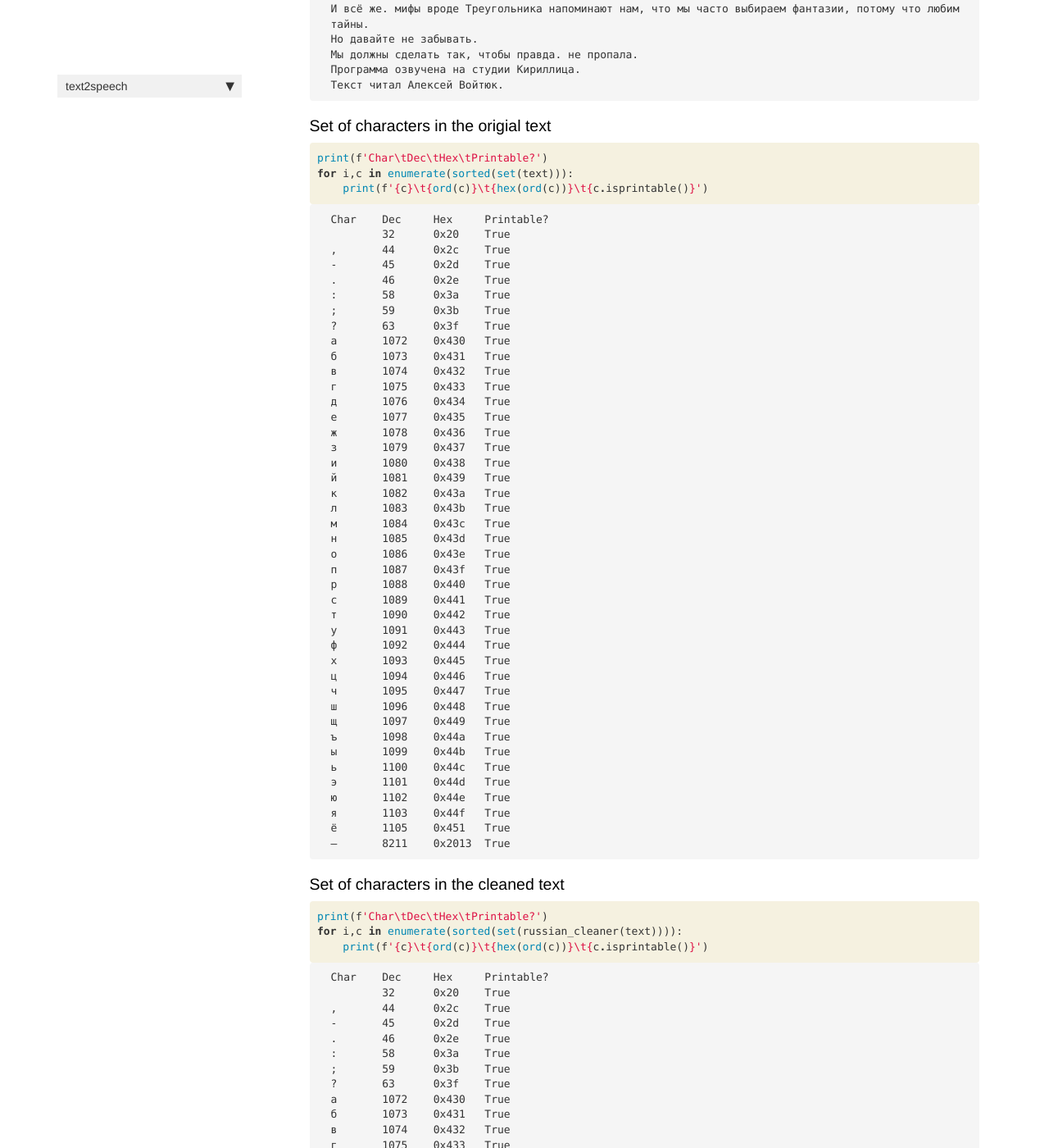
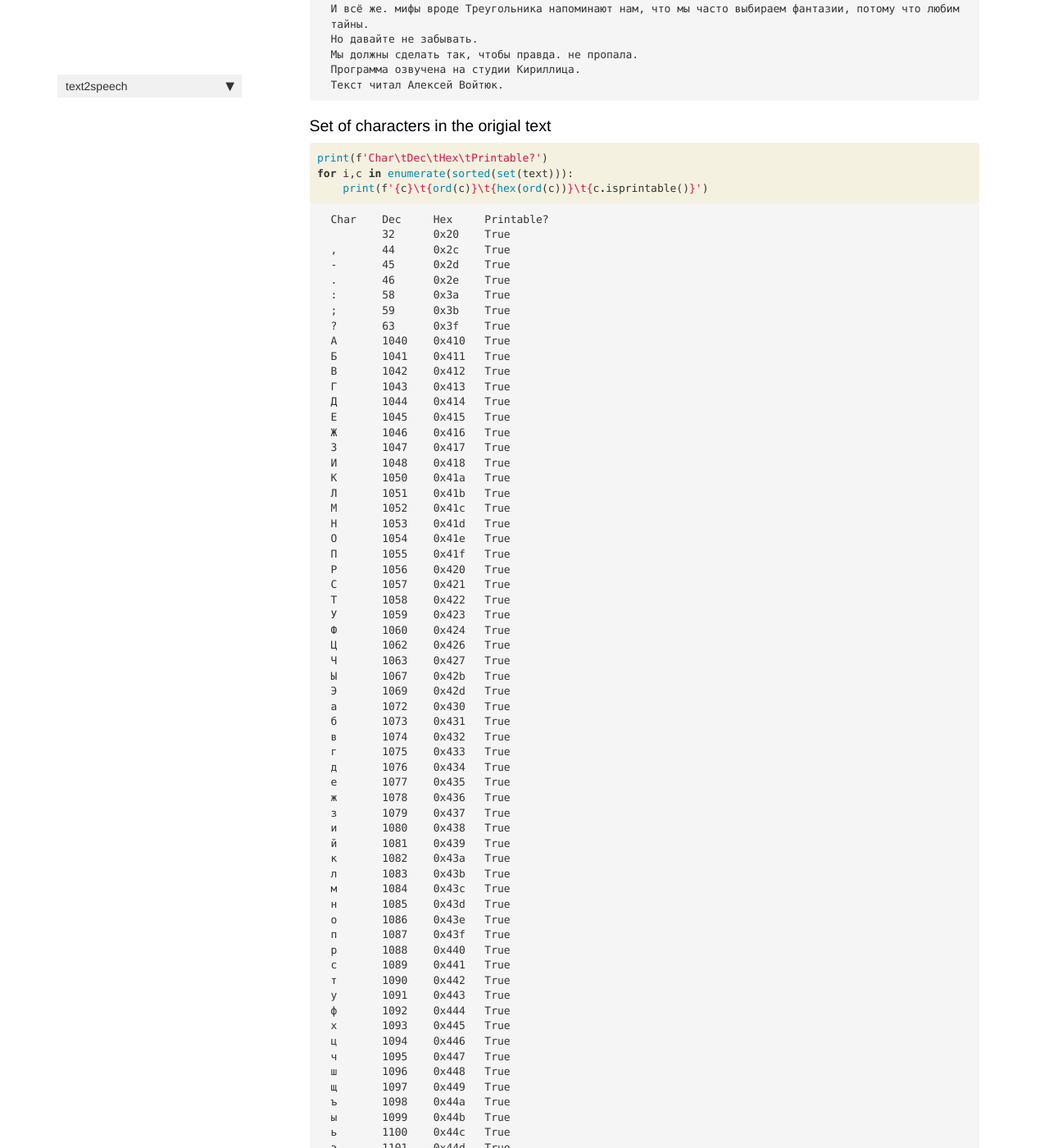
Before and after one commit to kdorichev/text2speech, a Jekyll site: the page built from docs/text_norm.html, in a window 1280 px wide and 1400 px high, scrolled down 15363 px. Shown: the whole window at 82% size. Built offline with Jekyll 4.4.1, drawn with Linux system fonts in a browser that asks for light colours; nearby versions of some CDN libraries; comment, search, counter and statistics services are not loaded; some of the changed text lies outside the part shown.

Commit message:
word tokenizer from razdel and word count check is back

```diff
--- a/docs/text_norm.html
+++ b/docs/text_norm.html
@@ -65,7 +65,7 @@
 
 
 <div class="output_markdown rendered_html output_subarea ">
-<h4 id="collapse_whitespace" class="doc_header"><code>collapse_whitespace</code><a href="https://github.com/kdorichev/text2speech/tree/master/text2speech/text_norm.py#L12" class="source_link" style="float:right">[source]</a></h4><blockquote><p><code>collapse_whitespace</code>(<strong><code>text</code></strong>:<code>str</code>)</p>
+<h4 id="collapse_whitespace" class="doc_header"><code>collapse_whitespace</code><a href="https://github.com/kdorichev/text2speech/tree/master/text2speech/text_norm.py#L13" class="source_link" style="float:right">[source]</a></h4><blockquote><p><code>collapse_whitespace</code>(<strong><code>text</code></strong>:<code>str</code>)</p>
 </blockquote>
 <p>Replace multiple various whitespaces with a single space, strip leading and trailing spaces.</p>
 
@@ -122,7 +122,7 @@
 
 
 <div class="output_markdown rendered_html output_subarea ">
-<h4 id="lowercase" class="doc_header"><code>lowercase</code><a href="https://github.com/kdorichev/text2speech/tree/master/text2speech/text_norm.py#L18" class="source_link" style="float:right">[source]</a></h4><blockquote><p><code>lowercase</code>(<strong><code>text</code></strong>:<code>str</code>)</p>
+<h4 id="lowercase" class="doc_header"><code>lowercase</code><a href="https://github.com/kdorichev/text2speech/tree/master/text2speech/text_norm.py#L19" class="source_link" style="float:right">[source]</a></h4><blockquote><p><code>lowercase</code>(<strong><code>text</code></strong>:<code>str</code>)</p>
 </blockquote>
 <p>Convert <code>text</code> to lower case.</p>
 
@@ -172,7 +172,7 @@
 
 
 <div class="output_markdown rendered_html output_subarea ">
-<h4 id="check_no_numbers" class="doc_header"><code>check_no_numbers</code><a href="https://github.com/kdorichev/text2speech/tree/master/text2speech/text_norm.py#L24" class="source_link" style="float:right">[source]</a></h4><blockquote><p><code>check_no_numbers</code>(<strong><code>text</code></strong>:<code>str</code>)</p>
+<h4 id="check_no_numbers" class="doc_header"><code>check_no_numbers</code><a href="https://github.com/kdorichev/text2speech/tree/master/text2speech/text_norm.py#L25" class="source_link" style="float:right">[source]</a></h4><blockquote><p><code>check_no_numbers</code>(<strong><code>text</code></strong>:<code>str</code>)</p>
 </blockquote>
 <p>Return a list of digits, or empty list, if not found.</p>
 
@@ -222,7 +222,7 @@
 
 
 <div class="output_markdown rendered_html output_subarea ">
-<h4 id="remove_specials" class="doc_header"><code>remove_specials</code><a href="https://github.com/kdorichev/text2speech/tree/master/text2speech/text_norm.py#L40" class="source_link" style="float:right">[source]</a></h4><blockquote><p><code>remove_specials</code>(<strong><code>text</code></strong>:<code>str</code>, <strong><code>purge_digits</code></strong>:<code>bool</code>=<em><code>None</code></em>)</p>
+<h4 id="remove_specials" class="doc_header"><code>remove_specials</code><a href="https://github.com/kdorichev/text2speech/tree/master/text2speech/text_norm.py#L41" class="source_link" style="float:right">[source]</a></h4><blockquote><p><code>remove_specials</code>(<strong><code>text</code></strong>:<code>str</code>, <strong><code>purge_digits</code></strong>:<code>bool</code>=<em><code>None</code></em>)</p>
 </blockquote>
 <p>Replace predefined in <code>_specials</code> sequence of characters</p>
 
@@ -254,7 +254,7 @@
 
 
 <div class="output_markdown rendered_html output_subarea ">
-<h4 id="purge_dots" class="doc_header"><code>purge_dots</code><a href="https://github.com/kdorichev/text2speech/tree/master/text2speech/text_norm.py#L50" class="source_link" style="float:right">[source]</a></h4><blockquote><p><code>purge_dots</code>(<strong><code>text</code></strong>, <strong><code>purgedots</code></strong>=<em><code>False</code></em>)</p>
+<h4 id="purge_dots" class="doc_header"><code>purge_dots</code><a href="https://github.com/kdorichev/text2speech/tree/master/text2speech/text_norm.py#L51" class="source_link" style="float:right">[source]</a></h4><blockquote><p><code>purge_dots</code>(<strong><code>text</code></strong>, <strong><code>purgedots</code></strong>=<em><code>False</code></em>)</p>
 </blockquote>
 <p>If <code>purgedots</code>, <code>...</code>|<code>…</code> will be purged. Else replaced with <code>.</code></p>
 
@@ -358,7 +358,7 @@
 
 
 <div class="output_markdown rendered_html output_subarea ">
-<h4 id="expand_abbreviations" class="doc_header"><code>expand_abbreviations</code><a href="https://github.com/kdorichev/text2speech/tree/master/text2speech/text_norm.py#L68" class="source_link" style="float:right">[source]</a></h4><blockquote><p><code>expand_abbreviations</code>(<strong><code>text</code></strong>:<code>str</code>)</p>
+<h4 id="expand_abbreviations" class="doc_header"><code>expand_abbreviations</code><a href="https://github.com/kdorichev/text2speech/tree/master/text2speech/text_norm.py#L69" class="source_link" style="float:right">[source]</a></h4><blockquote><p><code>expand_abbreviations</code>(<strong><code>text</code></strong>:<code>str</code>)</p>
 </blockquote>
 <p><code>expand_abbreviations()</code> defined in <code>_abbreviations</code></p>
 
@@ -409,7 +409,7 @@
 
 
 <div class="output_markdown rendered_html output_subarea ">
-<h4 id="unify_dash_hyphen" class="doc_header"><code>unify_dash_hyphen</code><a href="https://github.com/kdorichev/text2speech/tree/master/text2speech/text_norm.py#L76" class="source_link" style="float:right">[source]</a></h4><blockquote><p><code>unify_dash_hyphen</code>(<strong><code>text</code></strong>:<code>str</code>)</p>
+<h4 id="unify_dash_hyphen" class="doc_header"><code>unify_dash_hyphen</code><a href="https://github.com/kdorichev/text2speech/tree/master/text2speech/text_norm.py#L77" class="source_link" style="float:right">[source]</a></h4><blockquote><p><code>unify_dash_hyphen</code>(<strong><code>text</code></strong>:<code>str</code>)</p>
 </blockquote>
 <p>Unify dash and hyphen symbols -- replace with emdash or hyphen, separate with space.</p>
 
@@ -482,7 +482,7 @@
 
 
 <div class="output_markdown rendered_html output_subarea ">
-<h4 id="rm_quot_marks" class="doc_header"><code>rm_quot_marks</code><a href="https://github.com/kdorichev/text2speech/tree/master/text2speech/text_norm.py#L85" class="source_link" style="float:right">[source]</a></h4><blockquote><p><code>rm_quot_marks</code>(<strong><code>text</code></strong>:<code>str</code>)</p>
+<h4 id="rm_quot_marks" class="doc_header"><code>rm_quot_marks</code><a href="https://github.com/kdorichev/text2speech/tree/master/text2speech/text_norm.py#L86" class="source_link" style="float:right">[source]</a></h4><blockquote><p><code>rm_quot_marks</code>(<strong><code>text</code></strong>:<code>str</code>)</p>
 </blockquote>
 <p>Remove quotation marks from <code>text</code>.</p>
 
@@ -537,7 +537,7 @@
 
 
 <div class="output_markdown rendered_html output_subarea ">
-<h4 id="texts_equal" class="doc_header"><code>texts_equal</code><a href="https://github.com/kdorichev/text2speech/tree/master/text2speech/text_norm.py#L91" class="source_link" style="float:right">[source]</a></h4><blockquote><p><code>texts_equal</code>(<strong><code>text1</code></strong>:<code>str</code>, <strong><code>text2</code></strong>:<code>str</code>, <strong><code>ignore_e</code></strong>:<code>bool</code>=<em><code>True</code></em>, <strong><code>verbose</code></strong>=<em><code>False</code></em>)</p>
+<h4 id="texts_equal" class="doc_header"><code>texts_equal</code><a href="https://github.com/kdorichev/text2speech/tree/master/text2speech/text_norm.py#L92" class="source_link" style="float:right">[source]</a></h4><blockquote><p><code>texts_equal</code>(<strong><code>text1</code></strong>:<code>str</code>, <strong><code>text2</code></strong>:<code>str</code>, <strong><code>ignore_e</code></strong>:<code>bool</code>=<em><code>True</code></em>, <strong><code>verbose</code></strong>=<em><code>False</code></em>)</p>
 </blockquote>
 <p>Check if <code>text1</code> equals <code>text2</code>. Optionally ignore diff between <code>е</code> and <code>ё</code>.</p>
 
@@ -558,7 +558,7 @@
 
 <div class="inner_cell">
     <div class="input_area">
-<div class=" highlight hl-ipython3"><pre><span></span><span class="n">texts_equal</span><span class="p">(</span><span class="s2">&quot;что-то&quot;</span><span class="p">,</span> <span class="s2">&quot;что то&quot;</span><span class="p">,</span> <span class="n">verbose</span><span class="o">=</span><span class="kc">True</span><span class="p">)</span>
+<div class=" highlight hl-ipython3"><pre><span></span><span class="n">texts_equal</span><span class="p">(</span><span class="s2">&quot;что-ли а&quot;</span><span class="p">,</span> <span class="s2">&quot;что-то и&quot;</span><span class="p">,</span> <span class="n">verbose</span><span class="o">=</span><span class="kc">True</span><span class="p">)</span>
 </pre></div>
 
     </div>
@@ -646,7 +646,7 @@
 
 
 <div class="output_markdown rendered_html output_subarea ">
-<h4 id="basic_cleaner" class="doc_header"><code>basic_cleaner</code><a href="https://github.com/kdorichev/text2speech/tree/master/text2speech/text_norm.py#L134" class="source_link" style="float:right">[source]</a></h4><blockquote><p><code>basic_cleaner</code>(<strong><code>text</code></strong>:<code>str</code>)</p>
+<h4 id="basic_cleaner" class="doc_header"><code>basic_cleaner</code><a href="https://github.com/kdorichev/text2speech/tree/master/text2speech/text_norm.py#L136" class="source_link" style="float:right">[source]</a></h4><blockquote><p><code>basic_cleaner</code>(<strong><code>text</code></strong>:<code>str</code>)</p>
 </blockquote>
 <p>Basic pipeline: lowercase and collapse whitespaces.</p>
 
@@ -716,7 +716,7 @@
 
 
 <div class="output_markdown rendered_html output_subarea ">
-<h4 id="russian_cleaner" class="doc_header"><code>russian_cleaner</code><a href="https://github.com/kdorichev/text2speech/tree/master/text2speech/text_norm.py#L141" class="source_link" style="float:right">[source]</a></h4><blockquote><p><code>russian_cleaner</code>(<strong><code>text</code></strong>, <strong><code>purge_digits</code></strong>=<em><code>True</code></em>, <strong><code>_purge_dots</code></strong>=<em><code>False</code></em>)</p>
+<h4 id="russian_cleaner" class="doc_header"><code>russian_cleaner</code><a href="https://github.com/kdorichev/text2speech/tree/master/text2speech/text_norm.py#L143" class="source_link" style="float:right">[source]</a></h4><blockquote><p><code>russian_cleaner</code>(<strong><code>text</code></strong>, <strong><code>purge_digits</code></strong>=<em><code>True</code></em>, <strong><code>_purge_dots</code></strong>=<em><code>False</code></em>)</p>
 </blockquote>
 <p>Pipeline for cleaning Russian text.</p>
 
@@ -739,7 +739,7 @@
     <div class="input_area">
 <div class=" highlight hl-ipython3"><pre><span></span><span class="n">test_eq</span><span class="p">(</span><span class="n">russian_cleaner</span><span class="p">(</span>
         <span class="s1">&#39;Привет «Джон», т.е.     Иван, т.к. русский... И т.д. и т.п. Ой!. Ага?. / &quot;Стоп&quot;..&#39;</span><span class="p">),</span>
-        <span class="s1">&#39;привет джон, то есть иван, так как русский. и так далее. и тому подобное. ой! ага? стоп&#39;</span><span class="p">)</span>
+        <span class="s1">&#39;Привет Джон, то есть Иван, так как русский. и так далее. и тому подобное. Ой! Ага? Стоп&#39;</span><span class="p">)</span>
 </pre></div>
 
     </div>
@@ -1170,6 +1170,30 @@
 :	58	0x3a	True
 ;	59	0x3b	True
 ?	63	0x3f	True
+А	1040	0x410	True
+Б	1041	0x411	True
+В	1042	0x412	True
+Г	1043	0x413	True
+Д	1044	0x414	True
+Е	1045	0x415	True
+Ж	1046	0x416	True
+З	1047	0x417	True
+И	1048	0x418	True
+К	1050	0x41a	True
+Л	1051	0x41b	True
+М	1052	0x41c	True
+Н	1053	0x41d	True
+О	1054	0x41e	True
+П	1055	0x41f	True
+Р	1056	0x420	True
+С	1057	0x421	True
+Т	1058	0x422	True
+У	1059	0x423	True
+Ф	1060	0x424	True
+Ц	1062	0x426	True
+Ч	1063	0x427	True
+Ы	1067	0x42b	True
+Э	1069	0x42d	True
 а	1072	0x430	True
 б	1073	0x431	True
 в	1074	0x432	True
@@ -1250,6 +1274,30 @@
 :	58	0x3a	True
 ;	59	0x3b	True
 ?	63	0x3f	True
+А	1040	0x410	True
+Б	1041	0x411	True
+В	1042	0x412	True
+Г	1043	0x413	True
+Д	1044	0x414	True
+Е	1045	0x415	True
+Ж	1046	0x416	True
+З	1047	0x417	True
+И	1048	0x418	True
+К	1050	0x41a	True
+Л	1051	0x41b	True
+М	1052	0x41c	True
+Н	1053	0x41d	True
+О	1054	0x41e	True
+П	1055	0x41f	True
+Р	1056	0x420	True
+С	1057	0x421	True
+Т	1058	0x422	True
+У	1059	0x423	True
+Ф	1060	0x424	True
+Ц	1062	0x426	True
+Ч	1063	0x427	True
+Ы	1067	0x42b	True
+Э	1069	0x42d	True
 а	1072	0x430	True
 б	1073	0x431	True
 в	1074	0x432	True
@@ -1390,25 +1438,8 @@
 
 <div class="inner_cell">
     <div class="input_area">
-<div class=" highlight hl-ipython3"><pre><span></span>
-</pre></div>
-
-    </div>
-</div>
-</div>
-
-</div>
-    {% endraw %}
-
-    {% raw %}
-
-<div class="cell border-box-sizing code_cell rendered">
-<div class="input">
-
-<div class="inner_cell">
-    <div class="input_area">
-<div class=" highlight hl-ipython3"><pre><span></span><span class="k">for</span> <span class="n">sent</span> <span class="ow">in</span> <span class="n">sentenize</span><span class="p">(((</span><span class="n">text</span><span class="p">))):</span>
-    <span class="nb">print</span><span class="p">(</span><span class="n">sent</span><span class="o">.</span><span class="n">text</span><span class="p">)</span>
+<div class=" highlight hl-ipython3"><pre><span></span><span class="k">for</span> <span class="n">_</span> <span class="ow">in</span> <span class="n">sentenize</span><span class="p">(</span><span class="n">text</span><span class="p">):</span>
+    <span class="nb">print</span><span class="p">(</span><span class="n">_</span><span class="o">.</span><span class="n">text</span><span class="p">)</span>
 </pre></div>
 
     </div>
```
Also changed, not shown: other parts of docs/text_norm.html (+1 -1 lines), text2speech/text_norm.py (+7 -5 lines), 1 other file.
